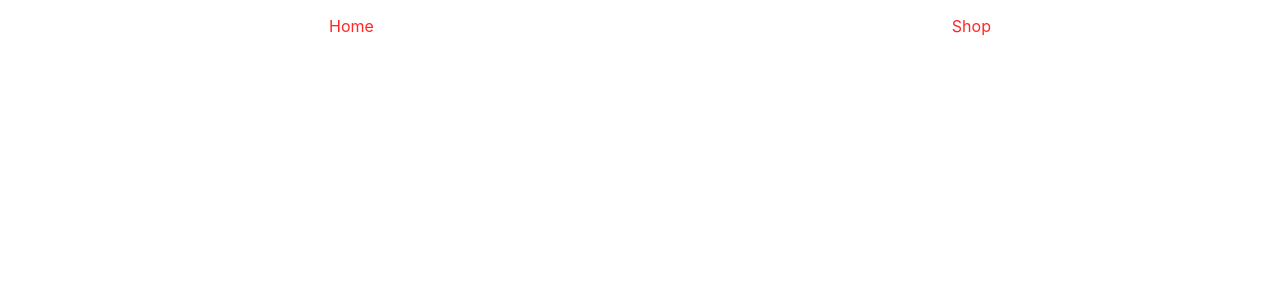
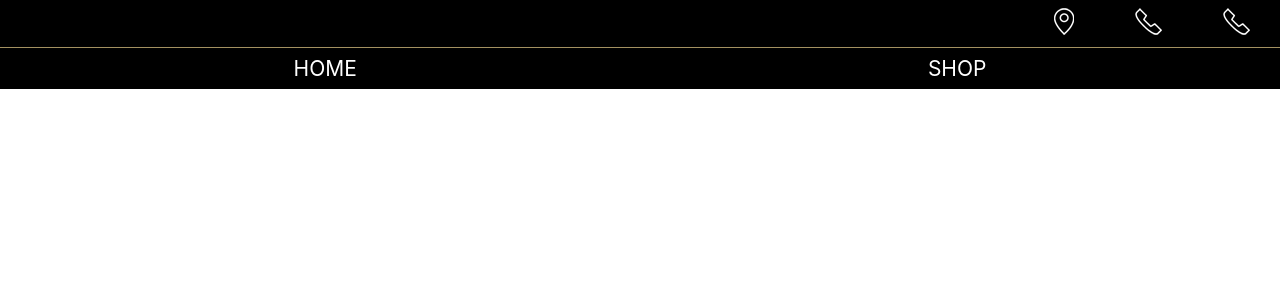
Before and after one commit to WUHF02/React-refactor, a React (Create React App) app: page / in a window 1280 px wide. Shown: the top 300 px of the page. Built offline with nearby package versions, Linux system fonts and the light colour scheme.

Commit message:
header styling

```diff
--- a/src/Components/Header.js
+++ b/src/Components/Header.js
@@ -1,34 +1,90 @@
+// eslint-disable-next-line
 import React from 'react';
+import phone from '../assets/images/top-call.png';
+import address from '../assets/images/top-map.png';
 /** @jsx jsx */
 import { css, jsx } from '@emotion/core';
 
 const colors = {
 	red: '#FF2626',
+	orange: '#A39161',
+	black: '#000',
+	white: '#FFF',
 };
 
 const Header = () => {
 	return (
 		<header>
+			<ul
+				css={css`
+					background-color: ${colors.black};
+					margin: 0;
+					border-bottom: solid 1px ${colors.orange};
+					display: flex;
+					flex-direction: row;
+					justify-content: space-around;
+					padding: 0.5rem 0 0.5rem 80%;
+				`}
+			>
+				<li
+					css={css`
+						list-style: none;
+					`}
+				>
+					<img src={address} alt='address' />
+				</li>
+				<li
+					css={css`
+						list-style: none;
+					`}
+				>
+					<img src={phone} alt='phone' />
+				</li>
+				<li
+					css={css`
+						list-style: none;
+					`}
+				>
+					<img src={phone} alt='phone' />
+				</li>
+			</ul>
 			<nav>
 				<ul
 					css={css`
+						background-color: ${colors.black};
+						margin: 0;
 						display: flex;
 						flex-direction: row;
 						justify-content: space-around;
+						padding: 0.5rem 0.5rem;
 					`}
 				>
 					<li
 						css={css`
-							color: #ff2626;
+							color: ${colors.white};
 							list-style: none;
+							text-transform: uppercase;
+							font-size: 1.3125rem;
+							font-style: bold;
+							:hover {
+								color: ${colors.orange};
+								cursor: pointer;
+							}
 						`}
 					>
 						Home
 					</li>
 					<li
 						css={css`
-							color: ${colors.red};
+							color: ${colors.white};
 							list-style: none;
+							text-transform: uppercase;
+							font-size: 1.3125rem;
+							font-style: bold;
+							:hover {
+								color: ${colors.orange};
+								cursor: pointer;
+							}
 						`}
 					>
 						Shop
```
Also changed, not shown: src/assets/images/top-call.png (added), src/assets/images/top-map.png (added).
